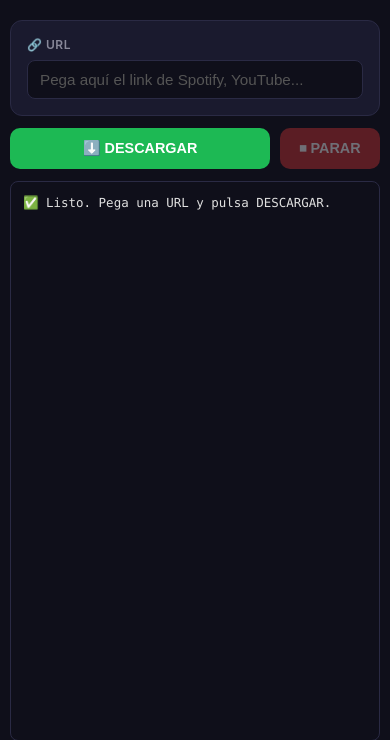
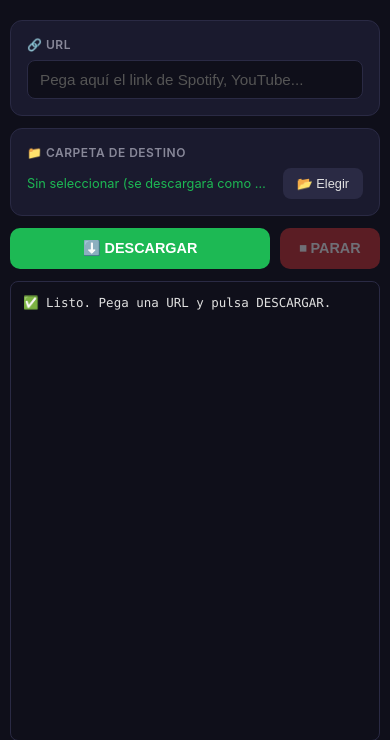
Before and after one commit to Elitesniper06/MusicDownloader, a Flask app: page / in a window 390 px wide. Shown: the part 57-797 px from the top of the page. Run offline with Flask 3, Linux system fonts and the light colour scheme; some libraries are stand-ins or nearby versions.

Commit message:
Feature: folder picker on PC, ZIP download on mobile

```diff
--- a/templates/index.html
+++ b/templates/index.html
@@ -245,8 +245,6 @@
             0%, 100% { opacity: 1; }
             50% { opacity: 0.3; }
         }
-
-
     </style>
 </head>
 <body>
@@ -264,6 +262,15 @@
             <input type="url" class="url-input" id="urlInput"
                    placeholder="Pega aquí el link de Spotify, YouTube..."
                    autocomplete="off" spellcheck="false">
+        </div>
+
+        <!-- Folder Picker (solo PC con File System Access API) -->
+        <div class="card" id="folderCard" style="display:none;">
+            <div class="card-label">📁 Carpeta de destino</div>
+            <div class="folder-row">
+                <span class="folder-path" id="folderPath">Sin seleccionar (se descargará como ZIP)</span>
+                <button class="folder-btn" id="folderBtn" onclick="pickFolder()">📂 Elegir</button>
+            </div>
         </div>
 
         <!-- Buttons -->
@@ -303,8 +310,51 @@
         const statusDot = document.getElementById('statusDot');
         const statusText = document.getElementById('statusText');
         const urlInput = document.getElementById('urlInput');
+        const folderCard = document.getElementById('folderCard');
+        const folderPath = document.getElementById('folderPath');
 
         let isDownloading = false;
+
+        // ── File System Access API (solo PC Chrome/Edge) ─────
+        // Si el navegador lo soporta → mostrar selector de carpeta
+        // Si no (móvil, Firefox) → descargar como ZIP al final
+        const hasFSA = ('showDirectoryPicker' in window);
+        let dirHandle = null;  // FileSystemDirectoryHandle elegido
+
+        if (hasFSA) {
+            folderCard.style.display = '';
+        }
+
+        async function pickFolder() {
+            try {
+                dirHandle = await window.showDirectoryPicker({ mode: 'readwrite' });
+                folderPath.textContent = dirHandle.name;
+                folderPath.style.color = 'var(--green)';
+                addLog('📂 Carpeta seleccionada: ' + dirHandle.name);
+            } catch (e) {
+                // El usuario canceló
+                if (e.name !== 'AbortError') {
+                    addLog('⚠️ Error al seleccionar carpeta: ' + e.message);
+                }
+            }
+        }
+
+        /** Guarda un archivo descargado del servidor en la carpeta local */
+        async function saveToLocal(filename) {
+            if (!dirHandle) return;
+            try {
+                const resp = await fetch('/api/download_file/' + encodeURIComponent(filename));
+                if (!resp.ok) throw new Error('HTTP ' + resp.status);
+                const blob = await resp.blob();
+                const fileHandle = await dirHandle.getFileHandle(filename, { create: true });
+                const writable = await fileHandle.createWritable();
+                await writable.write(blob);
+                await writable.close();
+                addLog('💾 Guardado en carpeta: ' + filename);
+            } catch (e) {
+                addLog('⚠️ Error guardando ' + filename + ': ' + e.message);
+            }
+        }
 
         function clearLog() {
             logContainer.innerHTML = '';
@@ -315,7 +365,7 @@
             const line = document.createElement('div');
             line.className = 'log-line';
             if (msg.includes('❌') || msg.includes('Error')) line.className += ' error';
-            else if (msg.includes('✅') || msg.includes('🏁')) line.className += ' success';
+            else if (msg.includes('✅') || msg.includes('🏁') || msg.includes('💾')) line.className += ' success';
             else if (msg.includes('⚠️') || msg.includes('⛔')) line.className += ' warn';
             line.textContent = msg;
             logContainer.appendChild(line);
@@ -348,14 +398,24 @@
             progressBar.classList.remove('indeterminate');
         });
 
-        // Cuando un archivo está listo → descargarlo
+        // Cuando un archivo está listo
         socket.on('file_ready', async (data) => {
             if (!data.filename) return;
-            // No descargar individualmente, esperar batch_complete
+            // Si hay carpeta elegida (PC) → guardar directamente
+            if (hasFSA && dirHandle) {
+                await saveToLocal(data.filename);
+            }
+            // Si no, esperar batch_complete para ZIP
         });
 
-        // Cuando acaba la sesión, descargar todo junto
+        // Cuando acaba la sesión
         socket.on('batch_complete', (data) => {
+            // Si el usuario eligió carpeta en PC → ya se guardaron en file_ready
+            if (hasFSA && dirHandle) {
+                addLog('✅ Todos los archivos guardados en: ' + dirHandle.name);
+                return;
+            }
+            // Si no hay carpeta (móvil / no eligió) → descarga ZIP o archivo
             if (data.count === 1 && data.single_filename) {
                 addLog('📲 Descargando: ' + data.single_filename);
                 triggerDownload('/api/download_file/' + encodeURIComponent(data.single_filename), data.single_filename);
@@ -413,7 +473,6 @@
                 urlInput.focus();
                 return;
             }
-            // Enviar por SocketIO (aislado por sesión)
             socket.emit('start_download', { url });
         }
 
```
Lines whose indentation alone changed are shown as unchanged.
